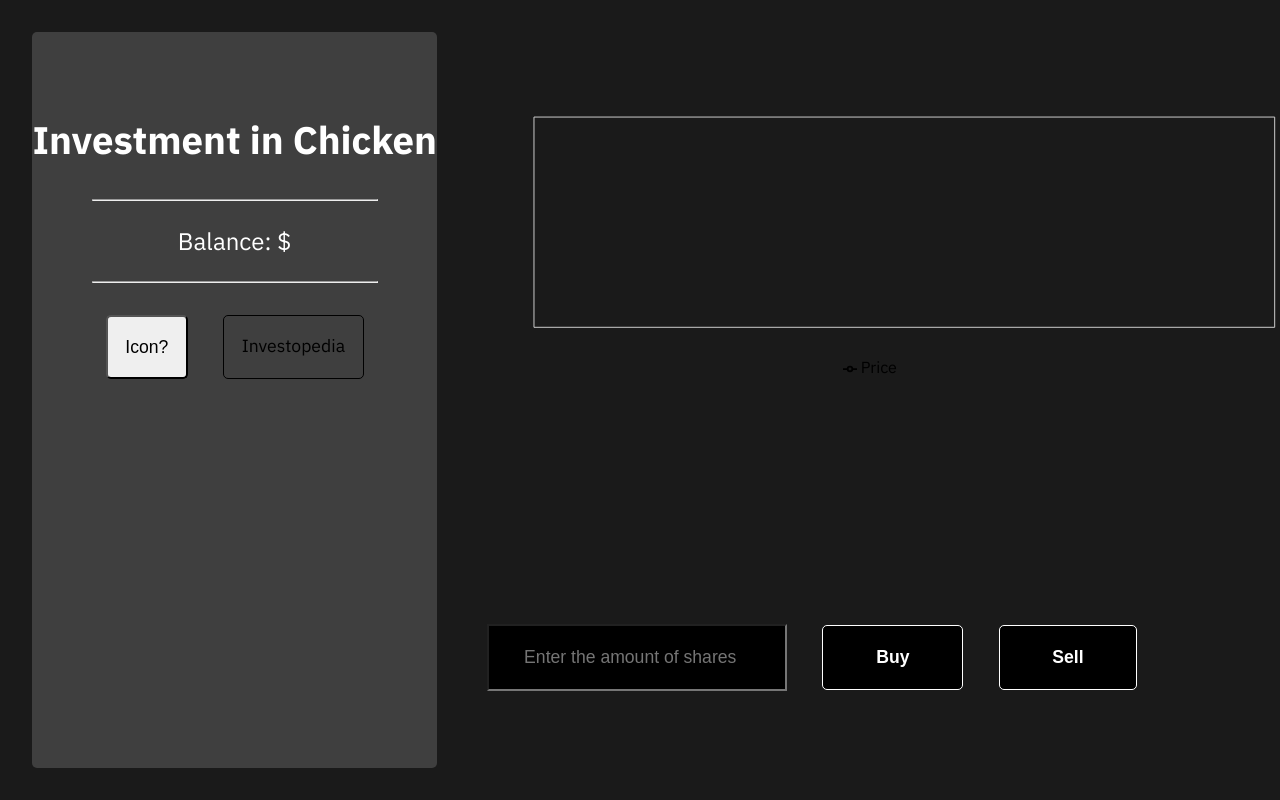
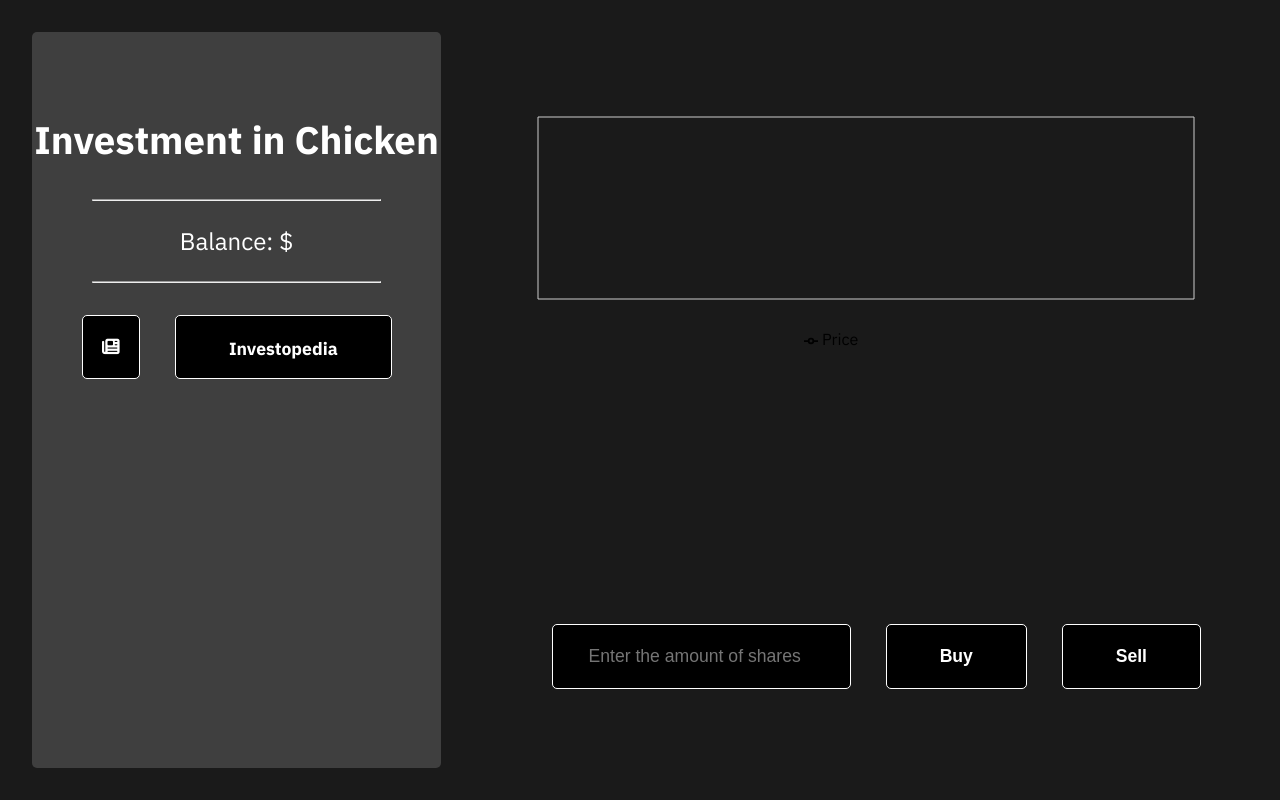
Before and after one commit to waterdoze/InvestmentLiteracyTool, a React (Create React App) app in the folder client/: page / in a window 1280 px wide. Built offline with nearby package versions, Linux system fonts and the light colour scheme; no server answers.

Commit message:
More App Changes

```diff
--- a/client/public/index.html
+++ b/client/public/index.html
@@ -7,6 +7,7 @@
       name="description"
       content="Web site created using create-react-app"
     />
+    <script src="https://kit.fontawesome.com/4565a791af.js" crossorigin="anonymous"></script>
 
     <title>React App</title>
   </head>
--- a/client/src/components/Graph.jsx
+++ b/client/src/components/Graph.jsx
@@ -11,8 +11,8 @@ import {
 function Graph({ data }) {
 
     return (
-        <ResponsiveContainer width="100%" aspect={3}>
-            <LineChart data={data} >
+        <ResponsiveContainer width="90%" aspect={3} height="100%">
+            <LineChart data={data} height={600} width = {800}>
                 <CartesianGrid />
                 <XAxis dataKey="Date"
                 interval={'preserveStartEnd'}
--- a/client/src/components/Resources.jsx
+++ b/client/src/components/Resources.jsx
@@ -3,7 +3,7 @@ import React from "react";
 function Resources() {
     return (
         <div className="resources-component">
-            <button className="news-button">Icon?</button>
+            <button className="news-button"><i className="fa-solid fa-newspaper"></i></button>
             <a className="resource-link" href="https://www.investopedia.com/">Investopedia</a>
         </div>
     )
--- a/client/src/components/Transaction.jsx
+++ b/client/src/components/Transaction.jsx
@@ -2,7 +2,7 @@ import React from "react";
 
 function Transaction(props) {
   return (
-    <div>
+    <div className="transaction-component">
       <input className="input" type="text" placeholder="Enter the amount of shares" />
         <button className="buy-sell" onClick={props.buy}>Buy</button>
         <button className="buy-sell" onClick={props.sell}>Sell</button>
--- a/client/src/index.css
+++ b/client/src/index.css
@@ -77,22 +77,40 @@ hr {
 }
 
 .news-button {
+  background-color: #000;
+  color: white;
+  border: 1px solid white;
   border-radius: 5px;
   margin: 0px 1em;
-  padding: 1em;
+  padding: 1em 1.1em;
   font-size: 1.1em;
+  font-weight: 700;
+
+  transition: all 0.3s ease;
+}
+
+.news-button:hover {
+  background-color: #fff;
+  color: #000;
 }
 
 .resource-link {
-  margin: 0px 1em;
-  padding: 1em;
+  background-color: #000;
+  color: white;
+  border: 1px solid white;
   border-radius: 5px;
-  border: 1px solid #000;
+  margin: 0em 1em 0em 1em;
+  padding: 1.2em 3em;
+  font-size: 1.1rem;
+  font-weight: 700;
+  text-decoration: none;
+
+  transition: all 0.3s ease;
+}
+
+.resource-link:hover {
+  background-color: #fff;
   color: #000;
-  display: block;
-  font-size: 1.1rem;
-  font-weight: 400;
-  text-decoration: none;
 }
 
 #GraphWrapper {
@@ -102,6 +120,11 @@ hr {
   height: 60vh;
 }
 
+.transaction-component {
+  display: flex;
+  justify-content: center;
+}
+
 .input {
   background-color: #000;
   color: white;
@@ -109,6 +132,8 @@ hr {
   font-size: 1.1rem;
   font-weight: 500;
   padding: 1.2em 2em;
+  border: 1px solid white;
+  border-radius: 5px;
 }
 
 .buy-sell {
@@ -120,4 +145,15 @@ hr {
   padding: 1.2em 3em;
   font-size: 1.1rem;
   font-weight: 700;
+
+  transition: all 0.3s ease;
 }
+
+.buy-sell:hover {
+  background-color: #fff;
+  color: #000;
+}
+
+.buy-sell:active {
+  background-color: darkgreen;
+}
```
